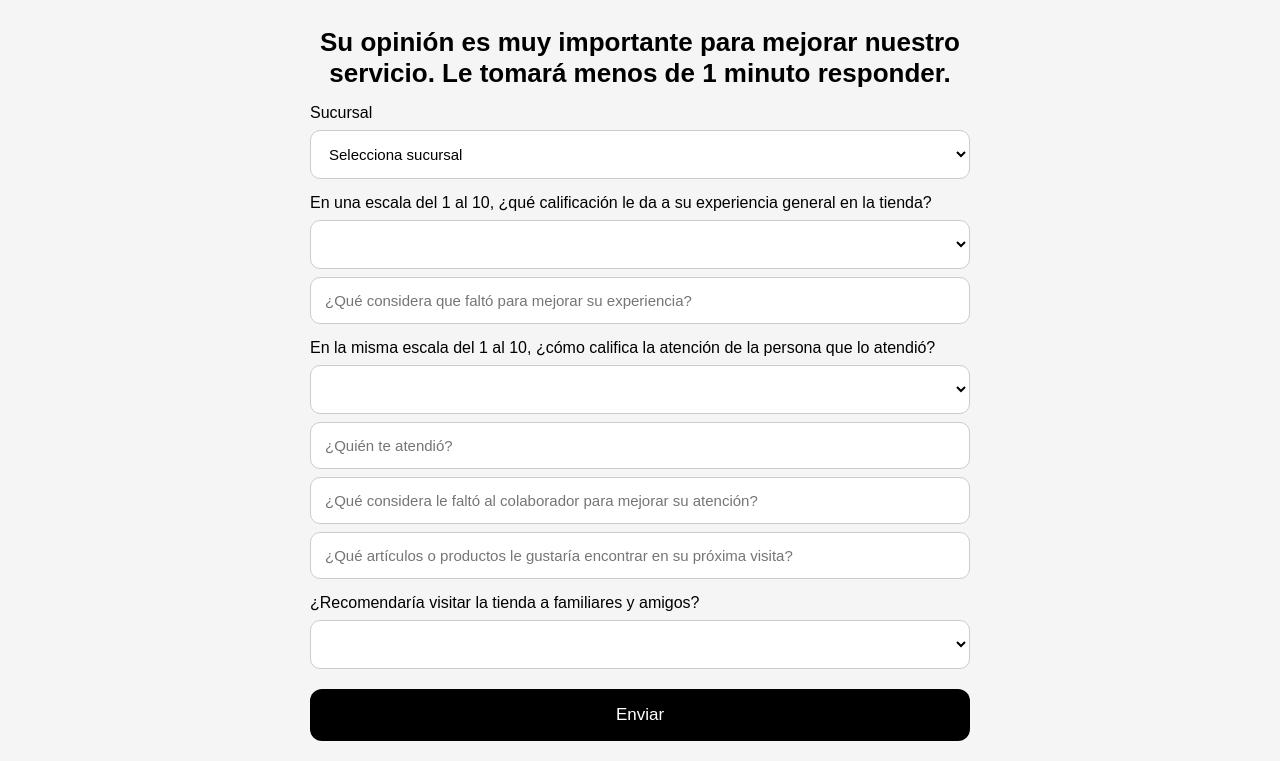
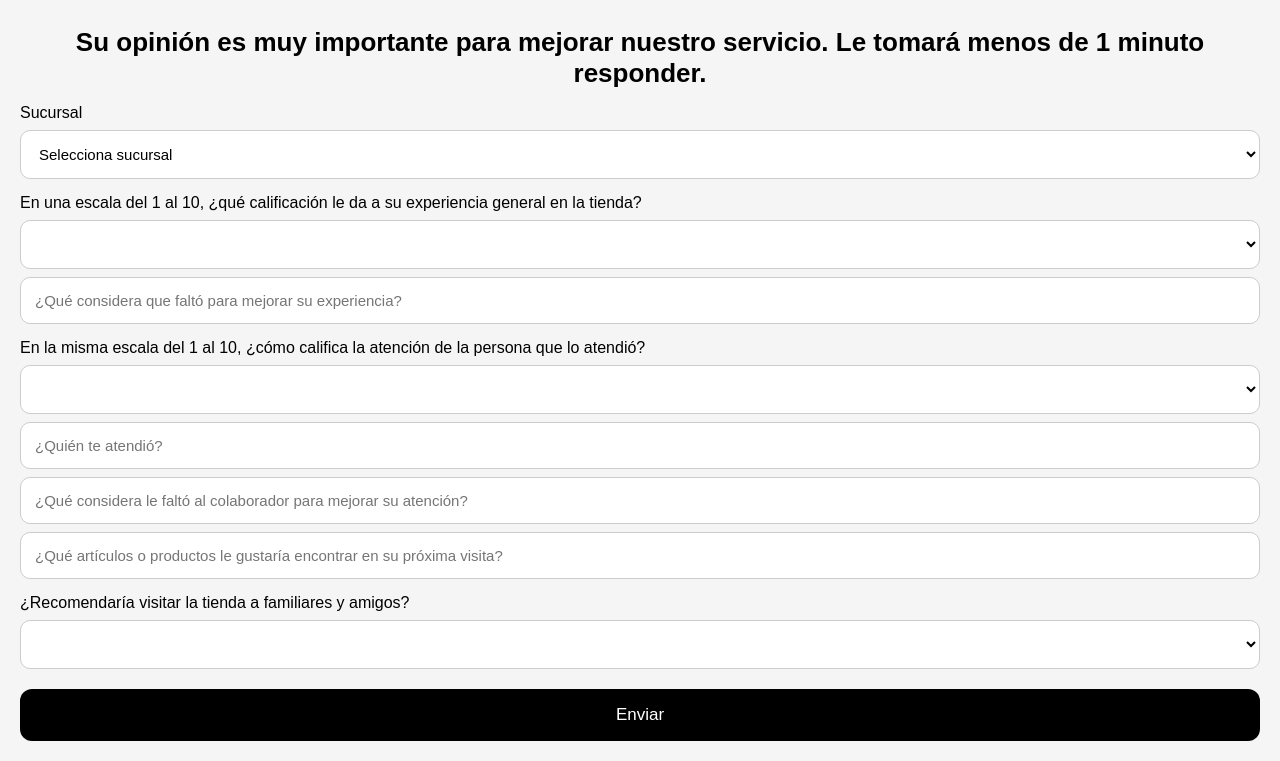
Before and after one commit to datagrupola/La-Rousse-Encuesta-Sucursal, a plain HTML site: page index.html in a window 1280 px wide. Shown: the part 58-819 px from the top of the page. Drawn offline with Linux system fonts and the light colour scheme.

Commit message:
Update styles.css

```diff
--- a/styles.css
+++ b/styles.css
@@ -35,10 +35,9 @@ body{
 
 /* CONTENEDOR */
 .container{
-  max-width:700px;
-  margin:auto;
+  width:100%;
+  max-width:100%;
   padding:20px;
-  width:100%;
 }
 
 /* TITULO */
```
